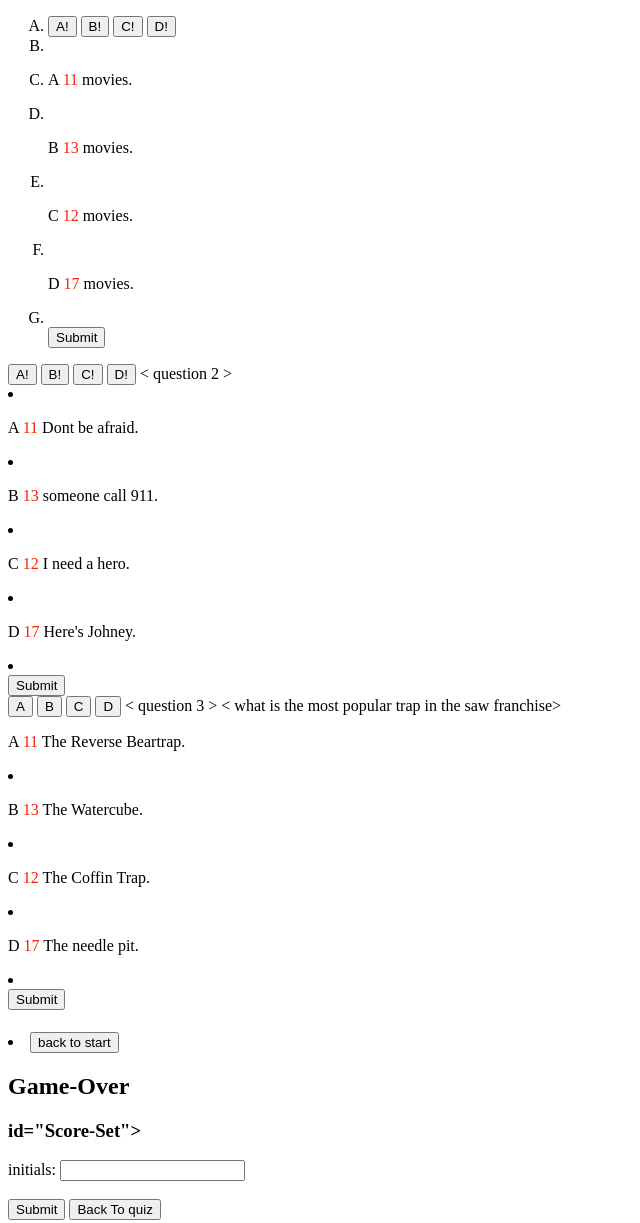
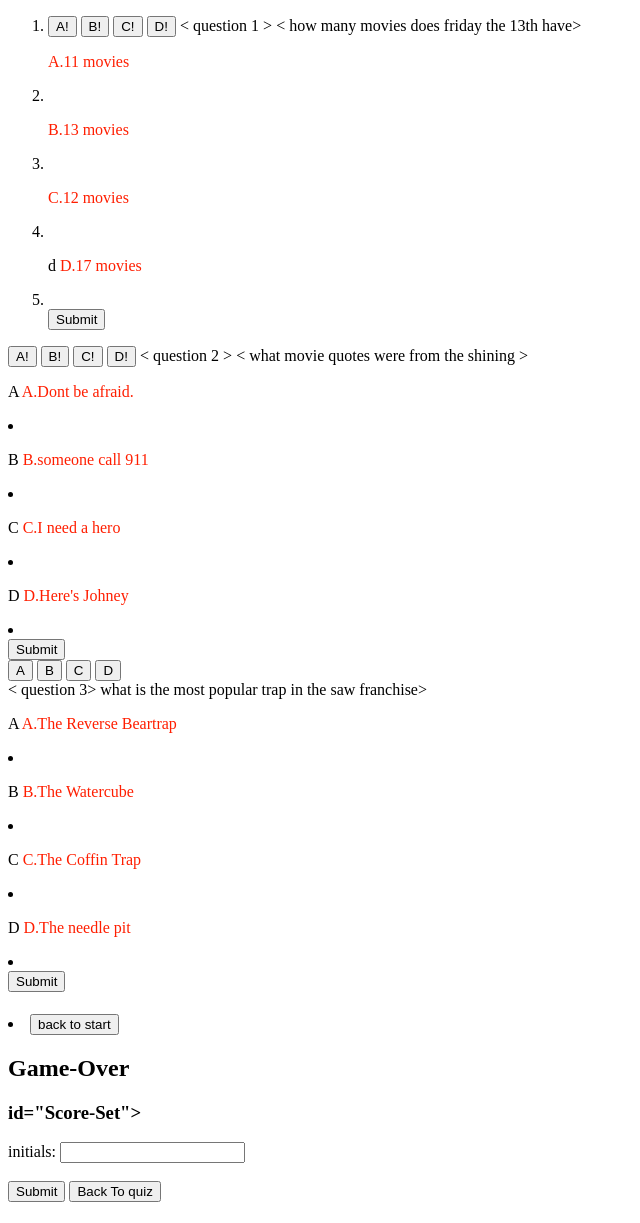
Before and after one commit to tonywatkins2014/hw4-quiz-game, a plain HTML site: page index.html in a window 1280 px wide. Shown: the part 403-1626 px from the top of the page, without its empty margins (0-640 px from the left). Drawn offline with Linux system fonts and the light colour scheme; files that its build step writes are made by us from their sources.

Commit message:
index, styles

```diff
--- a/assets/styles.css
+++ b/assets/styles.css
@@ -1,10 +1,38 @@
-{
-  margin: 0;
-  padding: 0;
-  box:sizing: border-box;
-}
-body{
-  background-image: url();
-  background-position: ;
+ *{
+   box-sizing:border-box
+  }
+  body{
+    h3{
 
-}
+    font-family: arial;
+    Color: blue;
+    padding: 30%;
+    }
+    h4{
+
+    }
+    h5{
+
+    }
+  question-1{
+    font-family:Times;
+    padding: 0%;
+
+    }
+    question-2{
+      font: size 300px;
+
+    }
+    question-3{
+
+    }
+
+
+
+ <!--make-a-header-tag-->
+
+
+
+  make- main-tags,-aswell-as-sections-->
+
+ --make-a-footer-->
--- a/index.html
+++ b/index.html
@@ -1,6 +1,7 @@
 <!DOCTYPE html>
 <html lang="en-us">
 <head><link rel="stylesheet" type="text/css" href="./styles.css" media=”screen” /></head>
+<script src="script.js"></script>
 <title>Horror movie trivia </title>
 <body>
     <img src="https://th.bing.com/th/id/OIP.x2IKHjKOSM57EYEgTHsfdgHaLZ?w=123&h=183&c=7&r=0&o=5&dpr=1.25&pid=1.7" alt="img">
@@ -14,26 +15,27 @@
     <button type="button" id="startButton">Click Me to start!</button>
 
     <!--questions-->
-   <h3 id="--questions--"></h3>
-   <ol type="A">
+   <h3 id="questions"></h3>
+   <ol type="">
    <li class="option"><span></span>
-    <button type="button" id="Button-"> A!</button>
+    <button type="button" id="Button-A"> A!</button>
     <button type="button" id="Button-B">B!</button>
     <button type="button" id="Button-C">C!</button>
     <button type="button" id="Button-D">D!</button>
 
-    <li question 1 ></question>
-    <li how many movies does friday the 13th have></how>
-    <p> A <span style="color:rgb(255, 30, 0)">11</span> movies.</p>
+    < question 1 ></question-1>
+    < how many movies does friday the 13th have></how>
+        <div>
+    <p>  <span style="color:rgb(255, 30, 0)"> A.11 movies</span></p>
     <li
     class="option"> <span id="option0"></span></li>
-    <p> B <span style="color:rgb(255, 30, 0)">13</span> movies.</p>
+    <p>  <span style="color:rgb(255, 30, 0)">B.13 movies</span></p>
     <li
     class="option"> <span id="option1"></span></li>
-    <p> C <span style="color:rgb(255, 30, 0)">12</span> movies.</p>
+    <p>  <span style="color:rgb(255, 30, 0)">C.12 movies</span></p>
     <li
     class="option"> <span id="option2"></span></li>
-    <p> D <span style="color:rgb(255, 30, 0)">17</span> movies.</p>
+    <p> d <span style="color:rgb(255, 30, 0)">D.17 movies</span></p>
     <li
     class="option"> <span id="option3"></span></li>
     <button type="button" id="Submit-button"> Submit</button>
@@ -44,18 +46,18 @@
     <button type="button" id="Button-D">D!</button>
 
 
-   < question 2 ></question>
-    <li what movie quotes were from the shining ></how>
-    <p> A <span style="color:rgb(255, 30, 0)">11</span> Dont be afraid.</p>
+   < question 2 ></question-2>
+    < what movie quotes were from the shining ></how>
+    <p> A <span style="color:rgb(255, 30, 0)">A.Dont be afraid.</span></p>
     <li
    <li class="option"> <span id="option0"></span></li>
-    <p> B <span style="color:rgb(255, 30, 0)">13</span> someone call 911.</p>
+    <p> B <span style="color:rgb(255, 30, 0)">B.someone call 911</span></p>
     <li
     class="option"> <span id="option1"></span></li>
-    <p> C <span style="color:rgb(255, 30, 0)">12</span> I need a hero.</p>
+    <p> C <span style="color:rgb(255, 30, 0)">C.I need a hero</span> </p>
     <li
     class="option"> <span id="option2"></span></li>
-    <p> D <span style="color:rgb(255, 30, 0)">17</span> Here's Johney.</p>
+    <p> D <span style="color:rgb(255, 30, 0)">D.Here's Johney</span> </p>
     <li
     class="option"> <span id="option3"></span></li>
     <div>
@@ -67,19 +69,20 @@
     <button type="button" id="Button-B">B</button>
     <button type="button" id="Button-C">C</button>
     <button type="button" id="Button-D">D</button>
+    <div>
 
-   < question 3 ></question>
-   < what is the most popular trap in the saw franchise></how>
-   <p> A <span style="color:rgb(255, 30, 0)">11</span> The Reverse Beartrap.</p>
+   < question 3></question-3>
+   <how>what is the most popular trap in the saw franchise></how>
+   <p> A <span style="color:rgb(255, 30, 0)">A.The Reverse Beartrap</span></p>
    <li
    class="option"> <span id="option0"></span></li>
-   <p> B <span style="color:rgb(255, 30, 0)">13</span> The Watercube.</p>
+   <p> B <span style="color:rgb(255, 30, 0)">B.The Watercube</span></p>
    <li
    class="option"> <span id="option1"></span></li>
-   <p> C <span style="color:rgb(255, 30, 0)">12</span> The Coffin Trap.</p>
+   <p> C <span style="color:rgb(255, 30, 0)">C.The Coffin Trap</span></p>
    <li
    class="option"> <span id="option2"></span></li>
-   <p> D <span style="color:rgb(255, 30, 0)">17</span> The needle pit.</p>
+   <p> D <span style="color:rgb(255, 30, 0)">D.The needle pit</span> </p>
    <li
    class="option"> <span id="option3"></span></li>
    <button type="button" id="Submit-button"> Submit</button>
@@ -101,11 +104,10 @@
    <input type="text" id="init" name="init"><br><br>
    <button type="button" id="submit-button">Submit</button>
    <button type="button" id="Score-Set">Back To quiz</button>
-   <script src= "./script.js"></script>
+
    <style>
-       .background-image {
-           background-image: url('./C:\Users\16787\OneDrive\Desktop\homework\hw4-quiz-game\assets\styles.css');
-       }
+
+
    </style>
 
    <!--score-Brd-->
```
Also changed, not shown: assets/script.js (+22 -6 lines), 2 other files.
